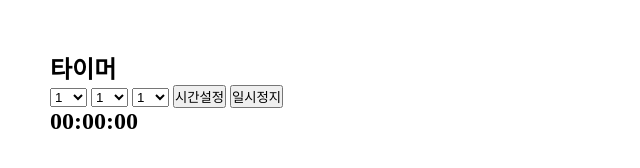
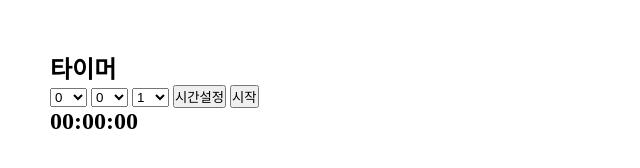
Before and after one commit to goldepond/TimeStop.github.io, a plain HTML site: page index.html in a window 1280 px wide. Shown: the full height of the page, 0-640 px from the left. Drawn offline with Linux system fonts and the light colour scheme.

Commit message:
20210607

```diff
--- a/index.html
+++ b/index.html
@@ -17,7 +17,7 @@
             z-index: 100;
         }
 
-        .timeset {
+        .timeset , p{
             display: none;
         }
 
@@ -40,8 +40,9 @@
         <select name="Timecount">
         </select>
         <button type="button" class="timeset active" onclick="timerB();">시간설정</button>
-        <button type="button" class="timeset" onclick="timerB();">시간확인</button>
-        <button type="button" class="stop">일시정지</button>
+        <button type="button" class="timeset active" onclick="timerB();">시작</button>
+        <button type="button" class="timeset stop">일시정지</button>
+        <p>끝났습니다.</p>
         <h2>00:00:00</h2>
     </div>
 
@@ -49,12 +50,13 @@
         var timerButton = document.querySelectorAll(".timeset");
         var stop = document.querySelector(".stop");
         var timer = document.querySelector(".Timer");
+        var p = document.querySelector("p");
         //============================================
         var H_time = document.getElementsByName("Timecount")[0];
         var M_time = document.getElementsByName("Timecount")[1];
         var S_time = document.getElementsByName("Timecount")[2];
         //============================================
-        for (var i = 1; i < 100; i++) {
+        for (var i = 0; i < 100; i++) {
             var option = document.createElement("option");
             option.value = i
             var optinnum = document.createTextNode(i);
@@ -62,7 +64,7 @@
             H_time.appendChild(option);
         }
         // 시간범위 설정
-        for (var i = 1; i < 60; i++) {
+        for (var i = 0; i < 60; i++) {
             var option = document.createElement("option");
             option.value = i
             var optinnum = document.createTextNode(i);
@@ -109,22 +111,29 @@
         }
 
        function  timerB() {
-            if (!isgoing) {
-                var a = setInterval(function () {
-                    if (!isStop) {
-                        timerButton[0].classList.add("active");
-                        timerButton[1].classList.remove("active");
+           if (!isgoing) {
+               p.classList.remove("active");
+               var a = setInterval(function () {
+                   if (!isStop) {
                         isgoing = true;
                         var timedate = timer.lastElementChild.innerHTML.split(':');
                         var date = new Date(1, 1, 1, timedate[0], timedate[1], timedate[2]);
+                        if( timedate[0] <=0 &&  timedate[1] <= 0 &&  timedate[2] <=0)
+                        {
+                            p.classList.add("active");;
+                            return;
+                        }
                         date.setSeconds(date.getSeconds() - 1);
                         var hour = date.getHours(); var minite = date.getMinutes(); var second = date.getSeconds();
+
                         timer.lastElementChild.innerHTML = (hour < 10 ? "0" + hour : hour) + ":" + (minite < 10 ? "0" + minite : minite) + ":" + (second < 10 ? "0" + second : second);
+                        timerButton[2].classList.add("active");
+                        timerButton[1].classList.remove("active");
 
                     }
                     else {
                         timerButton[1].classList.add("active");
-                        timerButton[0].classList.remove("active");
+                        timerButton[2].classList.remove("active");
                         clearInterval(a);
                         isStop = false;
                         isgoing = false;
```
